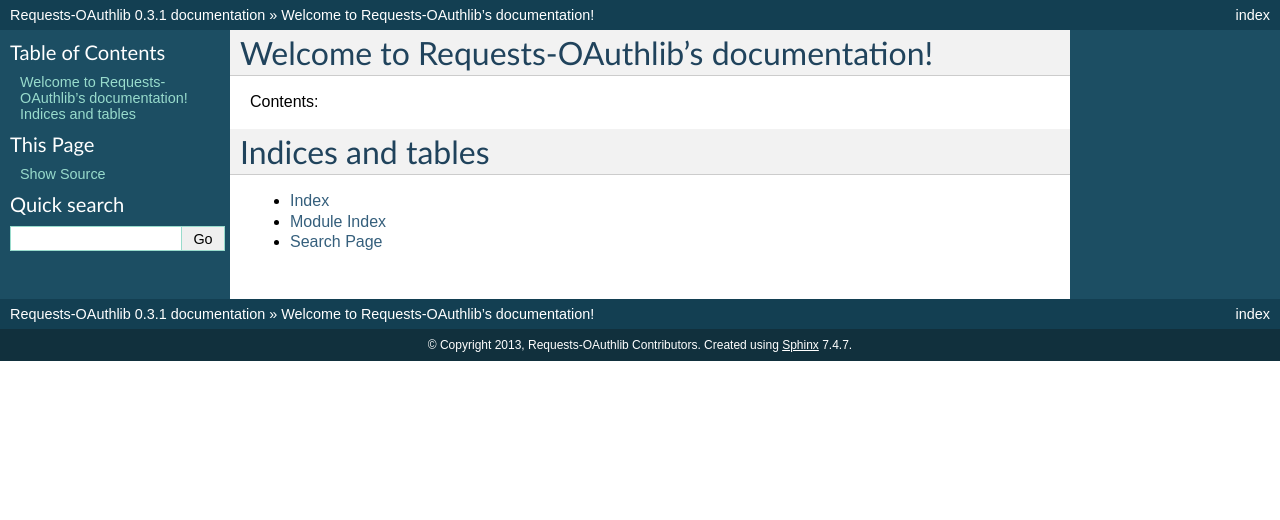
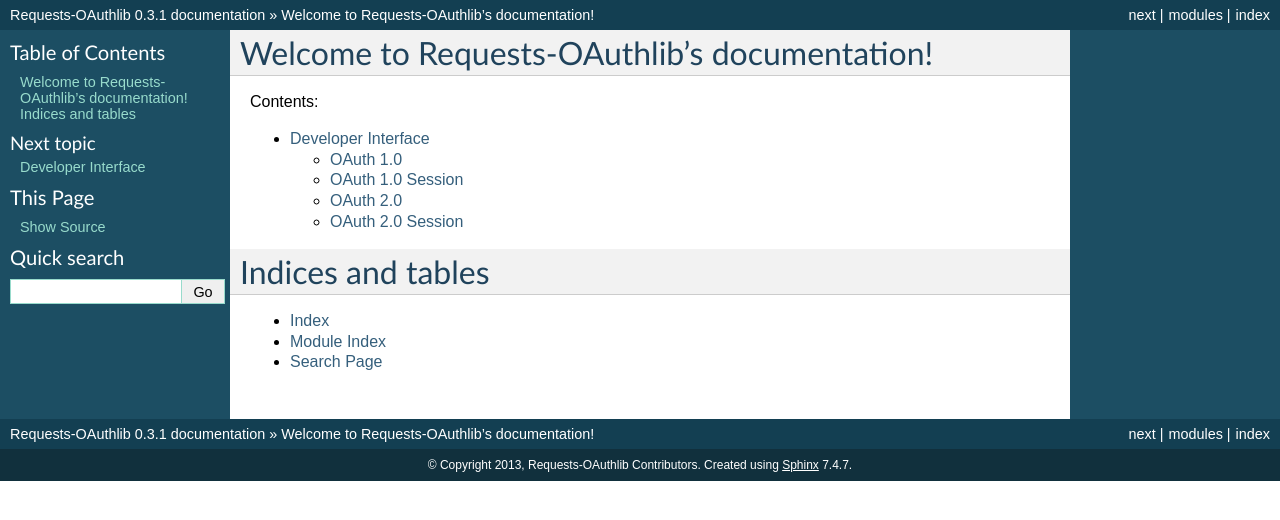
Before and after one commit to requests/requests-oauthlib, a Sphinx documentation site: the page built from docs/index.rst, in a window 1280 px wide. Shown: the top 520 px of the page. Built offline with Sphinx 7.4.7, drawn with Linux system fonts in a browser that asks for light colours.

Commit message:
Initial page that uses autodoc

```diff
--- /dev/null
+++ b/docs/api.rst
@@ -0,0 +1,32 @@
+.. _api:
+
+Developer Interface
+===================
+
+.. module:: requests_oauthlib
+
+
+OAuth 1.0
+---------
+
+.. autoclass:: OAuth1
+
+
+OAuth 1.0 Session
+-----------------
+
+.. autoclass:: OAuth1Session
+
+
+OAuth 2.0
+---------
+
+.. autoclass:: OAuth2
+
+.. autoclass:: TokenUpdated
+
+
+OAuth 2.0 Session
+-----------------
+
+.. autoclass:: OAuth2Session
--- a/docs/index.rst
+++ b/docs/index.rst
@@ -11,6 +11,8 @@
 .. toctree::
    :maxdepth: 2
 
+   api
+
 
 
 Indices and tables
```
